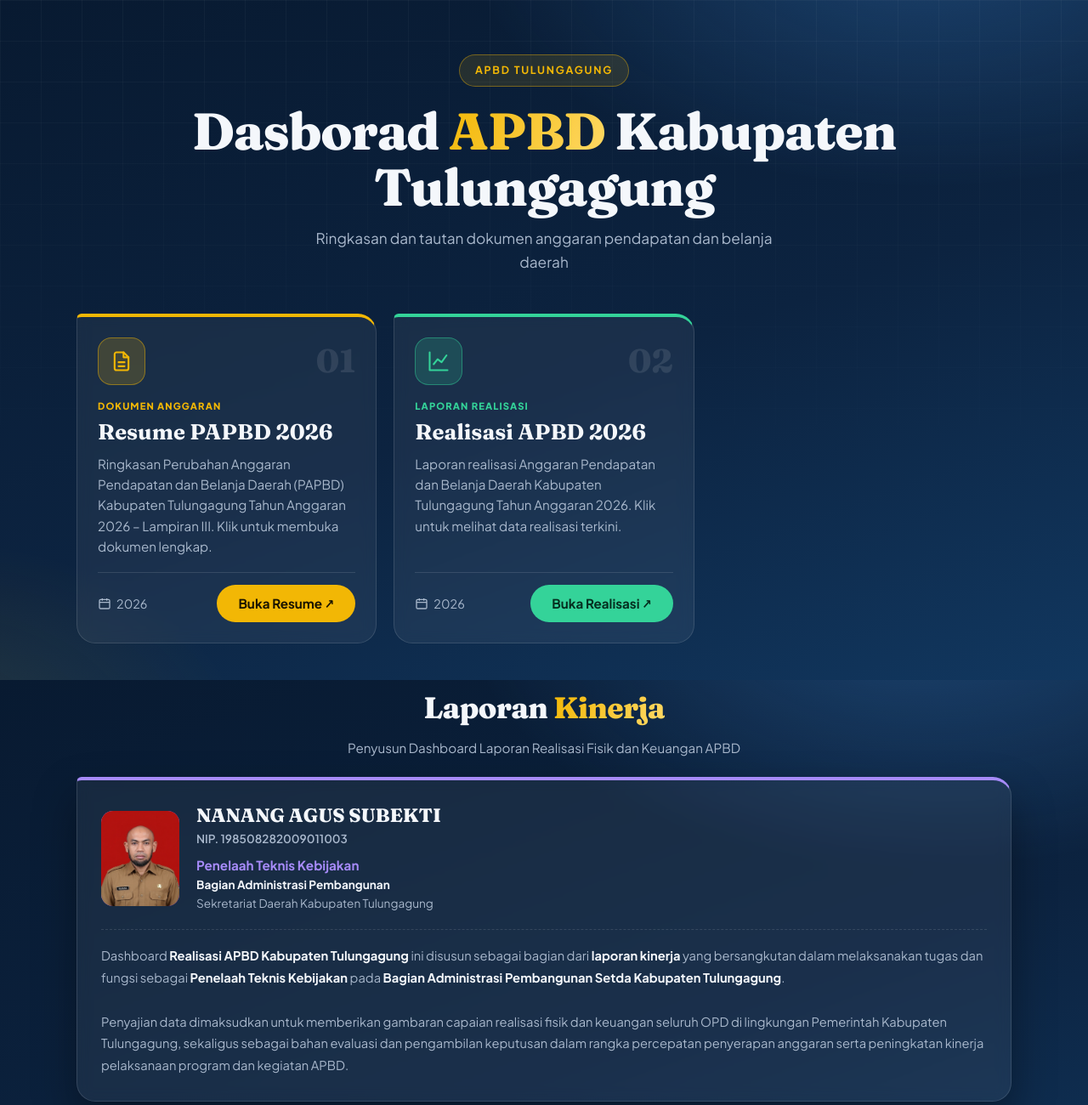
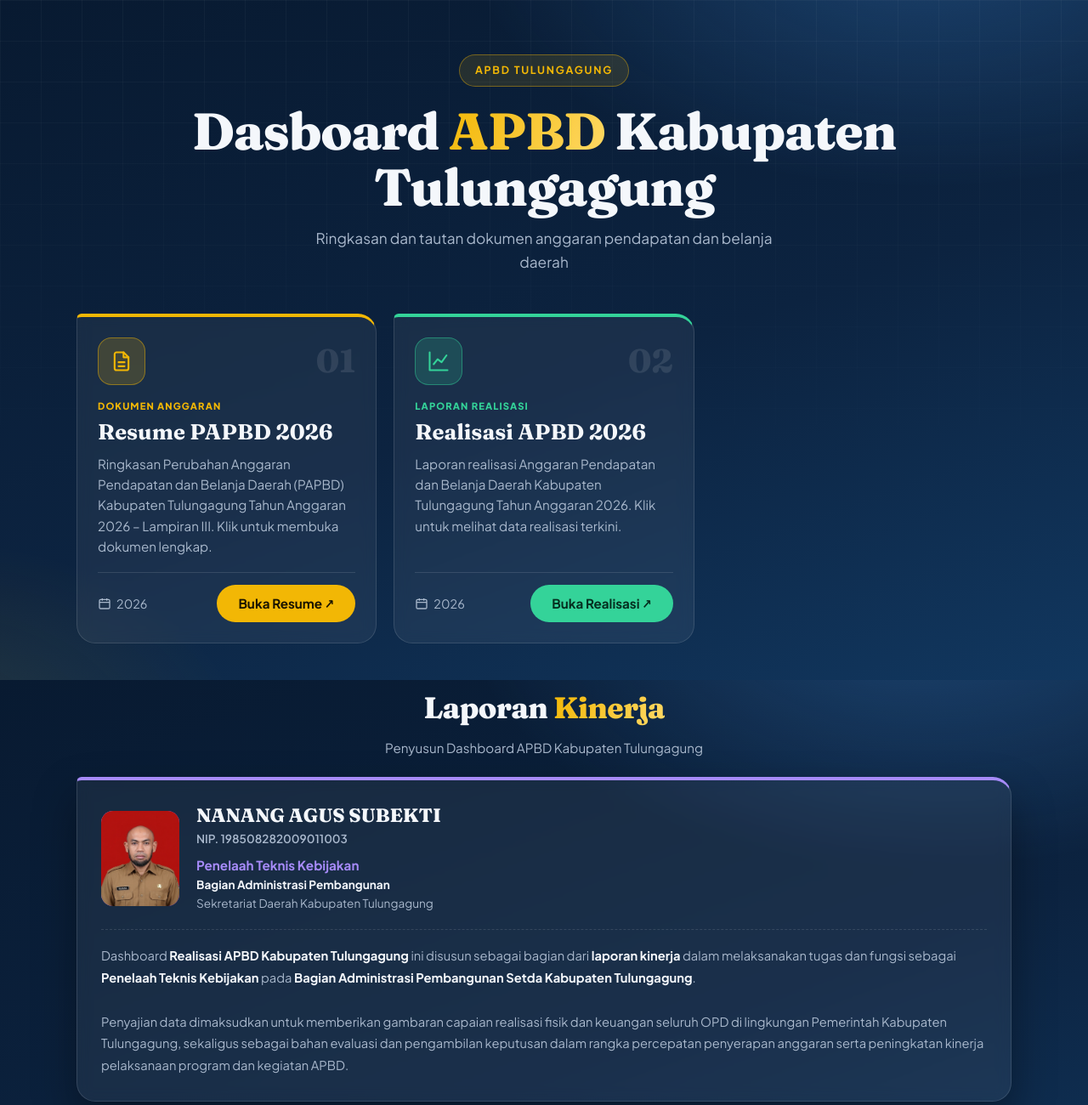
Before and after one commit to nanangagussubekti/buktikerjaku, a plain HTML site: page index.html in a window 1280 px wide. Shown: the top 1300 px of the page at 85% size. Drawn offline with Linux system fonts and the light colour scheme.

Commit message:
Update index.html

```diff
--- a/index.html
+++ b/index.html
@@ -73,7 +73,7 @@ body::before{content:'';position:fixed;inset:0;pointer-events:none;background-im
 <div class="wrap">
   <header class="hero">
     <div class="badge">APBD Tulungagung</div>
-    <h1>Dasborad <span>APBD</span> Kabupaten Tulungagung</h1>
+    <h1>Dasboard <span>APBD</span> Kabupaten Tulungagung</h1>
     <p>Ringkasan dan tautan dokumen anggaran pendapatan dan belanja daerah</p>
   </header>
 
@@ -129,7 +129,7 @@ body::before{content:'';position:fixed;inset:0;pointer-events:none;background-im
   <section class="kinerja" aria-label="Laporan Kinerja Nanang Agus Subekti">
     <div class="kinerja-header">
       <h2>Laporan <span>Kinerja</span></h2>
-      <p>Penyusun Dashboard Laporan Realisasi Fisik dan Keuangan APBD</p>
+      <p>Penyusun Dashboard APBD Kabupaten Tulungagung</p>
     </div>
     <div class="kinerja-card">
       <div class="kinerja-top">
@@ -144,7 +144,7 @@ body::before{content:'';position:fixed;inset:0;pointer-events:none;background-im
         </div>
       </div>
       <div class="kinerja-desc">
-        Dashboard <b>Realisasi APBD Kabupaten Tulungagung</b> ini disusun sebagai bagian dari <b>laporan kinerja</b> yang bersangkutan dalam melaksanakan tugas dan fungsi sebagai <b>Penelaah Teknis Kebijakan</b> pada <b>Bagian Administrasi Pembangunan Setda Kabupaten Tulungagung</b>.<br><br>
+        Dashboard <b>Realisasi APBD Kabupaten Tulungagung</b> ini disusun sebagai bagian dari <b>laporan kinerja</b> dalam melaksanakan tugas dan fungsi sebagai <b>Penelaah Teknis Kebijakan</b> pada <b>Bagian Administrasi Pembangunan Setda Kabupaten Tulungagung</b>.<br><br>
         Penyajian data dimaksudkan untuk memberikan gambaran capaian realisasi fisik dan keuangan seluruh OPD di lingkungan Pemerintah Kabupaten Tulungagung, sekaligus sebagai bahan evaluasi dan pengambilan keputusan dalam rangka percepatan penyerapan anggaran serta peningkatan kinerja pelaksanaan program dan kegiatan APBD.
       </div>
     </div>
```
